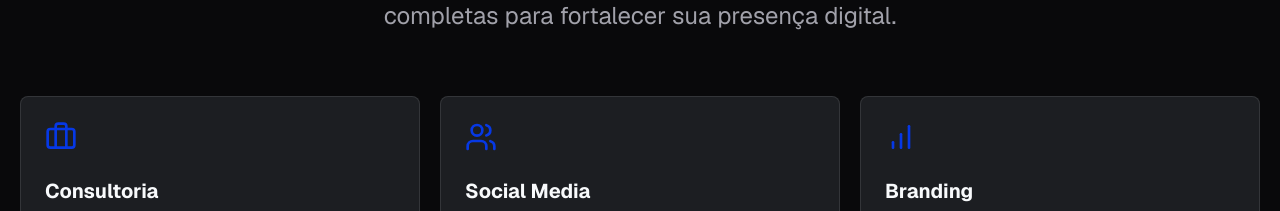
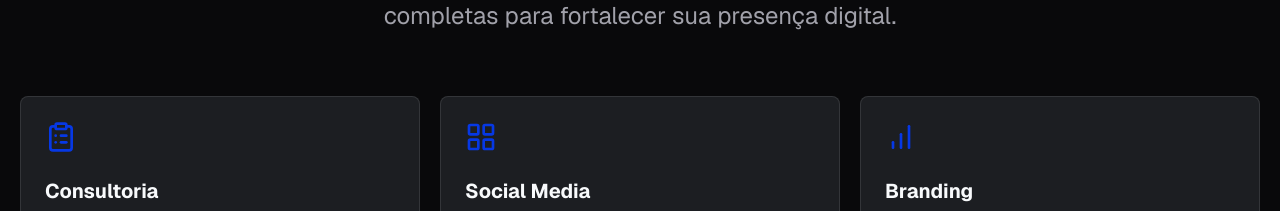
Before and after one commit to annaclaraf/vanzak-redesign, a Next.js app: page / in a window 1280 px wide. Shown: the part 6551-6762 px from the top of the page. Built offline with nearby package versions, Linux system fonts and the light colour scheme.

Commit message:
refactor: update services icons

```diff
--- a/src/data/services.tsx
+++ b/src/data/services.tsx
@@ -1,16 +1,16 @@
 import { Service } from "@/types/service";
-import { ShoppingCart, Briefcase, Star, BarChart, MonitorSmartphone, Users } from 'lucide-react';
+import { ShoppingCart, ClipboardList, Star, BarChart, MonitorSmartphone, LayoutGrid } from 'lucide-react';
 
 export const services: Service[] = [
   {
-    icon: <Briefcase size={32} />,
+    icon: <ClipboardList size={32} />,
     slug: "consultoria",
     title: "Consultoria",
     headline: "Desenvolva seu produto e negócio com a nossa ajuda",
     description: "Os melhores profissionais, treinados e capacitados para trazer visibilidade, conhecimento e resultados à sua empresa.",
   },
   {
-    icon: <Users size={32} />,
+    icon: <LayoutGrid size={32} />,
     slug: "social-media",
     title: "Social Media",
     headline: "Porque tudo hoje começa nas redes sociais",
```
